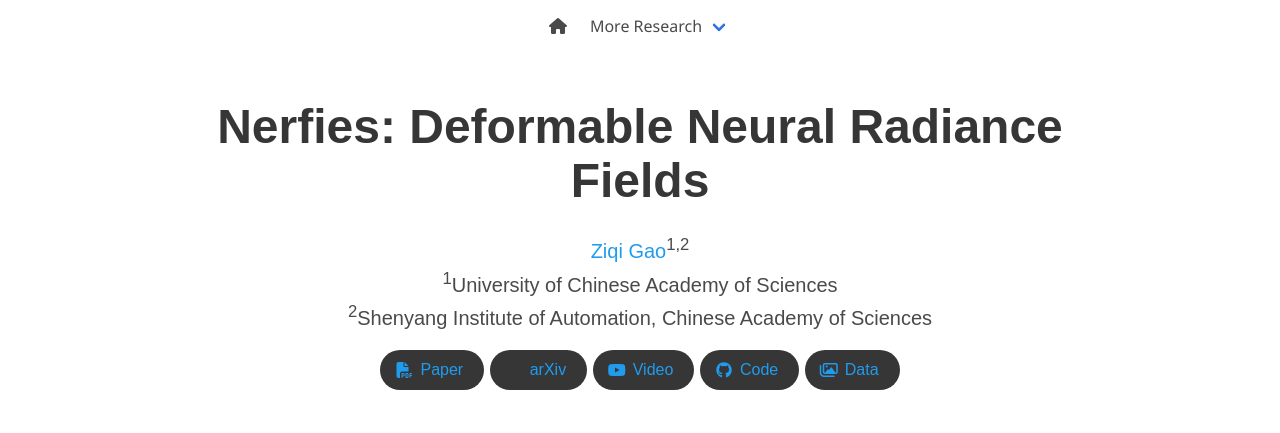
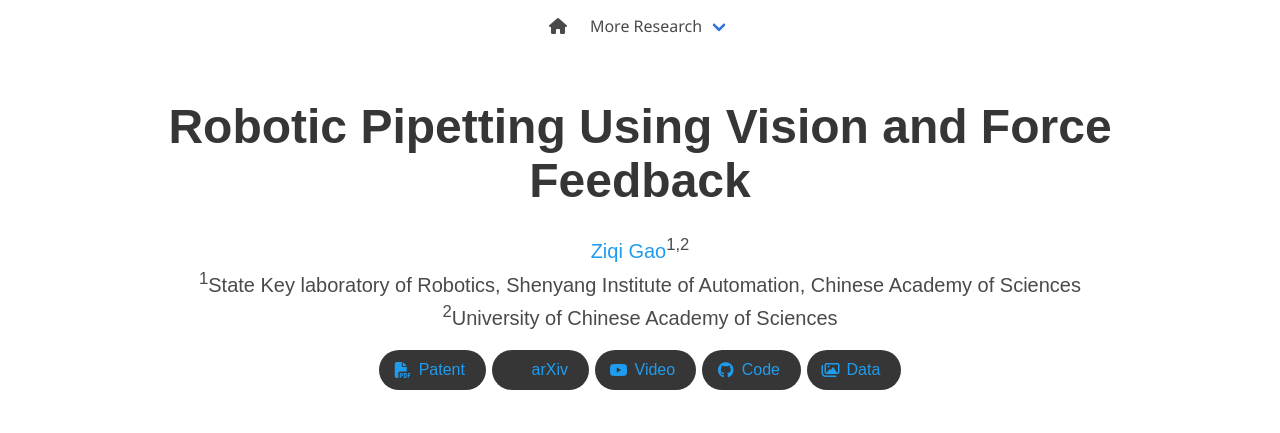
Before and after one commit to likecanyon/PipettingRobotDoc, a plain HTML site: page index.html in a window 1280 px wide. Shown: the top 433 px of the page. Drawn offline with nearby package versions, Linux system fonts and the light colour scheme; some icons are missing; a web font is replaced by a local one.

Commit message:
change tile and author

```diff
--- a/index.html
+++ b/index.html
@@ -88,15 +88,15 @@
     <div class="container is-max-desktop">
       <div class="columns is-centered">
         <div class="column has-text-centered">
-          <h1 class="title is-1 publication-title">Nerfies: Deformable Neural Radiance Fields</h1>
+          <h1 class="title is-1 publication-title">Robotic Pipetting Using Vision and Force Feedback</h1>
           <div class="is-size-5 publication-authors">
             <span class="author-block">
               <a href="https://likecanyon.github.io/">Ziqi Gao</a><sup>1,2</sup></span>
 
 
           <div class="is-size-5 publication-authors">
-            <span class="author-block"><sup>1</sup>University of Chinese Academy of Sciences</span>
-            <span class="author-block"><sup>2</sup>Shenyang Institute of Automation, Chinese Academy of Sciences</span>
+            <span class="author-block"><sup>1</sup>State Key laboratory of Robotics, Shenyang Institute of Automation, Chinese Academy of Sciences</span>
+            <span class="author-block"><sup>2</sup>University of Chinese Academy of Sciences</span>
           </div>
 
           <div class="column has-text-centered">
@@ -108,7 +108,7 @@
                   <span class="icon">
                       <i class="fas fa-file-pdf"></i>
                   </span>
-                  <span>Paper</span>
+                  <span>Patent</span>
                 </a>
               </span>
               <span class="link-block">
```
